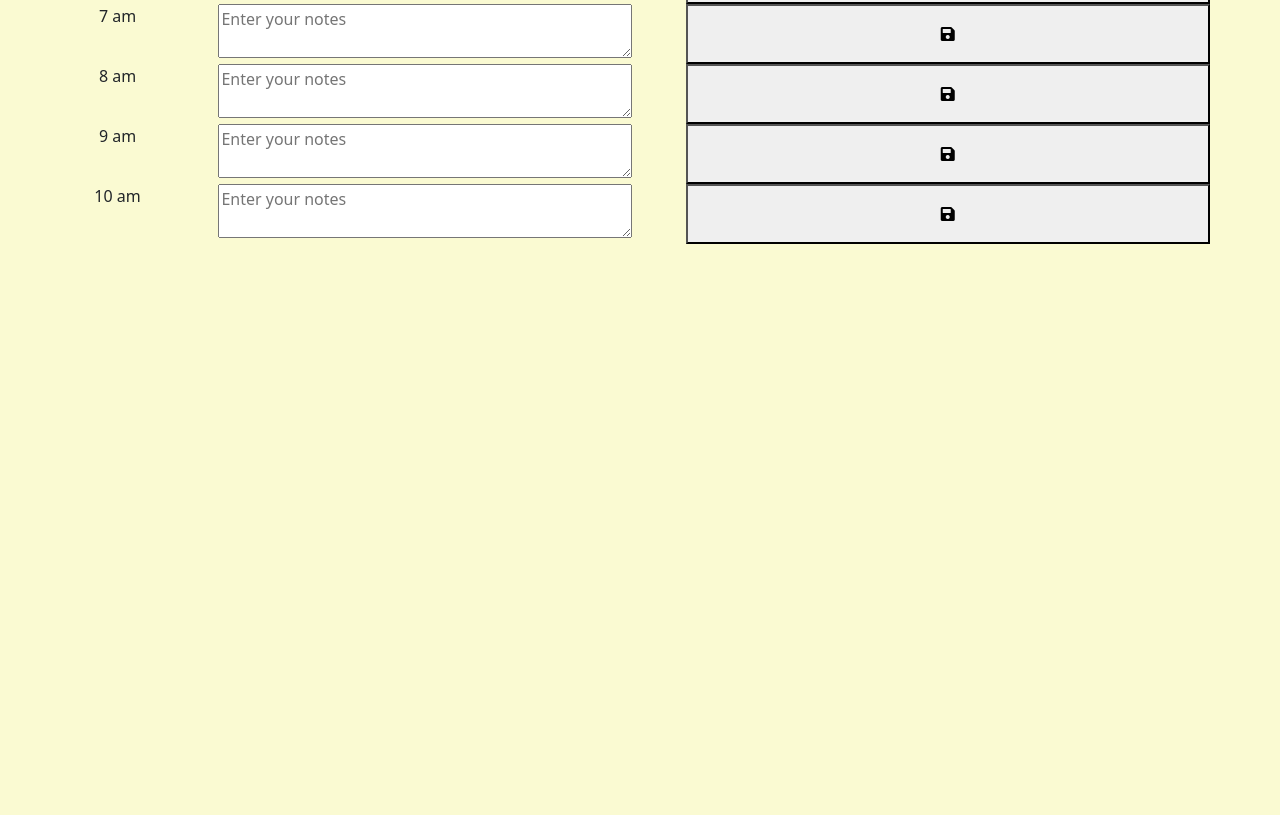
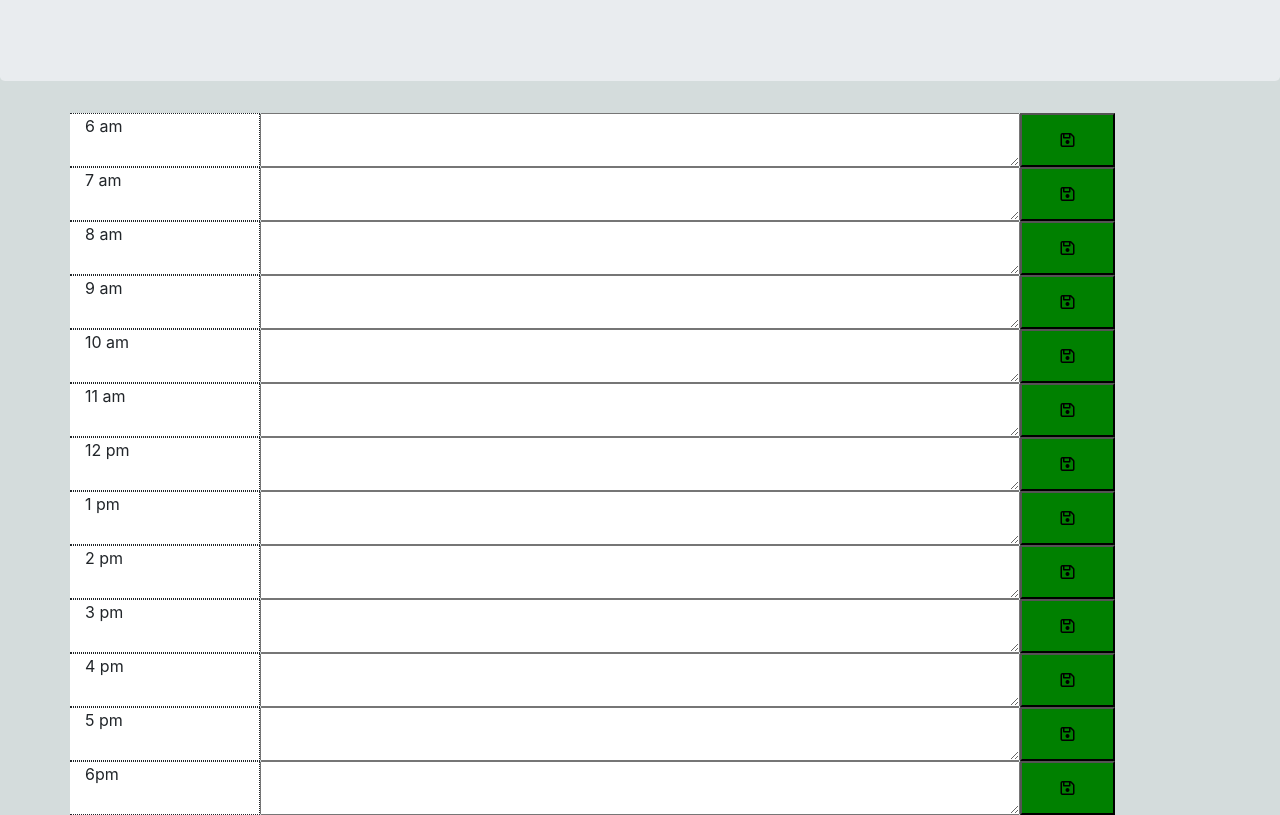
Before and after one commit to thomasaju/Calendar-Application, a plain HTML site: page index.html in a window 1280 px wide. Shown: the part 187-1002 px from the top of the page. Before the commit the page ends 800 px from the top, so only its background shows below. Drawn offline with nearby package versions, Linux system fonts and the light colour scheme.

Commit message:
added some css properties and opened the script file

```diff
--- a/Assets/script.js
+++ b/Assets/script.js
@@ -0,0 +1,2 @@
+
+var saveButton = $(".saveButton");
--- a/Assets/style.css
+++ b/Assets/style.css
@@ -1,10 +1,18 @@
 
 body{
-  background-color: lightgoldenrodyellow;
+  background-color: rgb(212, 220, 220);
+}
+
+.time{
+  border: 1px dotted ;
+  border-left: 0;
+
+
+  background-color: white;
+
 }
 
 
-.save{
-  height: 20px;
-  width: 20px;
+.saveButton{
+  background-color: green;
 }
--- a/index.html
+++ b/index.html
@@ -6,7 +6,7 @@
     <meta http-equiv="X-UA-Compatible" content="ie=edge" />
     <link
       rel="stylesheet"
-      href="https://cdn.jsdelivr.net/npm/bootstrap@5.2.1/dist/css/bootstrap.min.css"
+      href="https://stackpath.bootstrapcdn.com/bootstrap/4.3.1/css/bootstrap.min.css"
     />
     <link
       rel="stylesheet"
@@ -14,12 +14,12 @@
       integrity="sha384-50oBUHEmvpQ+1lW4y57PTFmhCaXp0ML5d60M1M7uH2+nqUivzIebhndOJK28anvf"
       crossorigin="anonymous"
     />
-
-
     <link
       href="https://fonts.googleapis.com/css?family=Open+Sans&display=swap"
       rel="stylesheet"
     />
+
+    <script src="https://kit.fontawesome.com/1517abc75a.js" crossorigin="anonymous"></script>
     <link rel="stylesheet" href="./Assets/style.css" />
     <title>Work Day Scheduler</title>
   </head>
@@ -31,71 +31,85 @@
       <p id="currentDay" class="lead"></p>
     </header>
 
-
-
-
-
-
-
-    <div class="container text-center">
-      <!-- Timeblocks go here -->
-      <div class="row" >
-        <div class="col-1 hour p" > 6 am </div>
-        <div class="col"><textarea name="" placeholder="Enter your notes" id=""class="col-10 plan"></textarea> </div>
-        <button class=" col" type="save"> <i class="fa fa-save green-color"></i></button>
-      </div>
-      <div class="row" >
-        <div class="col-1 hour p" > 7 am </div>
-        <div class="col"><textarea name="" placeholder="Enter your notes" id=""class="col-10 plan"></textarea> </div>
-        <button class=" col" type="save"> <i class="fa fa-save green-color"></i></button>
-      </div>
-      <div class="row" >
-        <div class="col-1 hour p" > 8 am </div>
-        <div class="col"><textarea name="" placeholder="Enter your notes" id=""class="col-10 plan"></textarea> </div>
-        <button class=" col" type="save"> <i class="fa fa-save green-color"></i></button>
-      </div>
-      <div class="row" >
-        <div class="col-1 hour p" > 9 am </div>
-        <div class="col"><textarea name="" placeholder="Enter your notes" id=""class="col-10 plan"></textarea> </div>
-        <button class=" col" type="save"> <i class="fa fa-save green-color"></i></button>
-      </div>
-      <div class="row" >
-        <div class="col-1 hour p" > 10 am </div>
-        <div class="col"><textarea name="" placeholder="Enter your notes" id=""class="col-10 plan"></textarea> </div>
-        <button class=" col" type="save"> <i class="fa fa-save green-color"></i></button>
+    <!-- Timeblocks go here -->
+    <div class="container">
+      <div class="row">
+        <div class="time col-2"> 6 am</div>
+        <textarea class="col-8" ></textarea>
+        <button class="saveButton col-1"> <i class="fa-regular fa-floppy-disk"></i></button>
       </div>
 
 
+      <div class="row">
+        <div class="time col-2"> 7 am</div>
+        <textarea class="col-8" ></textarea>
+        <button class="saveButton col-1"> <i class="fa-regular fa-floppy-disk"></i></button>
+      </div>
 
+      <div class="row">
+        <div class="time col-2"> 8 am</div>
+        <textarea class="col-8" ></textarea>
+        <button class="saveButton col-1"> <i class="fa-regular fa-floppy-disk"></i></button>
+      </div>
+      <div class="row">
+        <div class="time col-2"> 9 am</div>
+        <textarea class="col-8" ></textarea>
+        <button class="saveButton col-1"> <i class="fa-regular fa-floppy-disk"></i></button>
+      </div>
 
+      <div class="row">
+        <div class="time col-2"> 10 am</div>
+        <textarea class="col-8" ></textarea>
+        <button class="saveButton col-1"> <i class="fa-regular fa-floppy-disk"></i></button>
+      </div>
 
+      <div class="row">
+        <div class="time col-2">11 am</div>
+        <textarea class="col-8" ></textarea>
+        <button class="saveButton col-1"> <i class="fa-regular fa-floppy-disk"></i></button>
+      </div>
 
+      <div class="row">
+        <div class="time col-2"> 12 pm</div>
+        <textarea class="col-8" ></textarea>
+        <button class="saveButton col-1"> <i class="fa-regular fa-floppy-disk"></i></button>
+      </div>
 
+      <div class="row">
+        <div class="time col-2"> 1 pm</div>
+        <textarea class="col-8" ></textarea>
+        <button class="saveButton col-1"> <i class="fa-regular fa-floppy-disk"></i></button>
+      </div>
 
+      <div class="row">
+        <div class="time col-2"> 2 pm</div>
+        <textarea class="col-8" ></textarea>
+        <button class="saveButton col-1"> <i class="fa-regular fa-floppy-disk"></i></button>
+      </div>
 
+      <div class="row">
+        <div class="time col-2"> 3 pm</div>
+        <textarea class="col-8" ></textarea>
+        <button class="saveButton col-1"> <i class="fa-regular fa-floppy-disk"></i></button>
+      </div>
 
+      <div class="row">
+        <div class="time col-2"> 4 pm</div>
+        <textarea class="col-8" ></textarea>
+        <button class="saveButton col-1"> <i class="fa-regular fa-floppy-disk"></i></button>
+      </div>
 
+      <div class="row">
+        <div class="time col-2"> 5 pm</div>
+        <textarea class="col-8" ></textarea>
+        <button class="saveButton col-1"> <i class="fa-regular fa-floppy-disk"></i></button>
+      </div>
 
-
-
-
-
-
-
-
-
-
-
-
-
-
-
-
-
-
-
-
-
+      <div class="row">
+        <div class="time col-2"> 6pm</div>
+        <textarea class="col-8" ></textarea>
+        <button class="saveButton col-1"> <i class="fa-regular fa-floppy-disk"></i></button>
+      </div>
 
     </div>
 
@@ -104,55 +118,7 @@
 
 
 
-
-
-
-
-
-
-
-
-
-
-
-
-
-
-
-
-
-
-
-
-
-
-
-
-
-
-
-
-
-
-
-
-
-
-
-
-
-
-
-
-
-
-
-
-
-
-
     <script src="https://cdnjs.cloudflare.com/ajax/libs/jquery/3.2.1/jquery.min.js"></script>
     <script src="https://cdnjs.cloudflare.com/ajax/libs/moment.js/2.24.0/moment.min.js"></script>
-    <script src="./Assets/script.js"></script>
   </body>
 </html>
```
